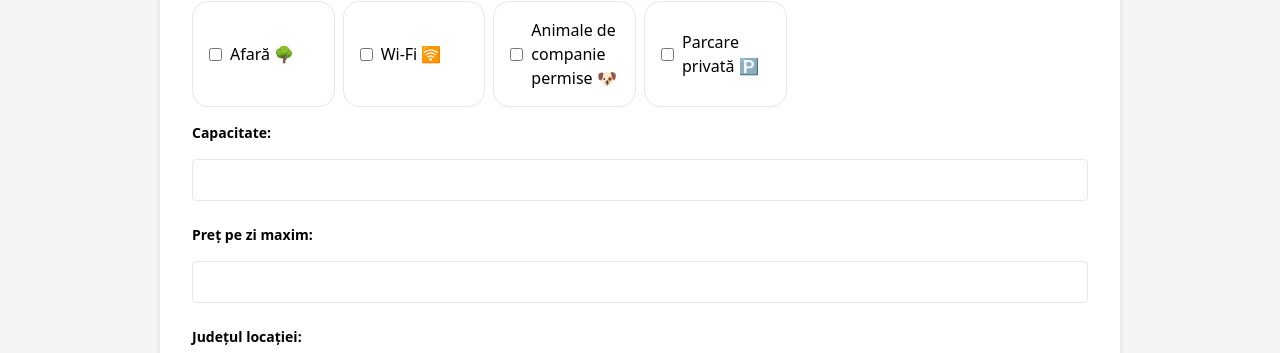
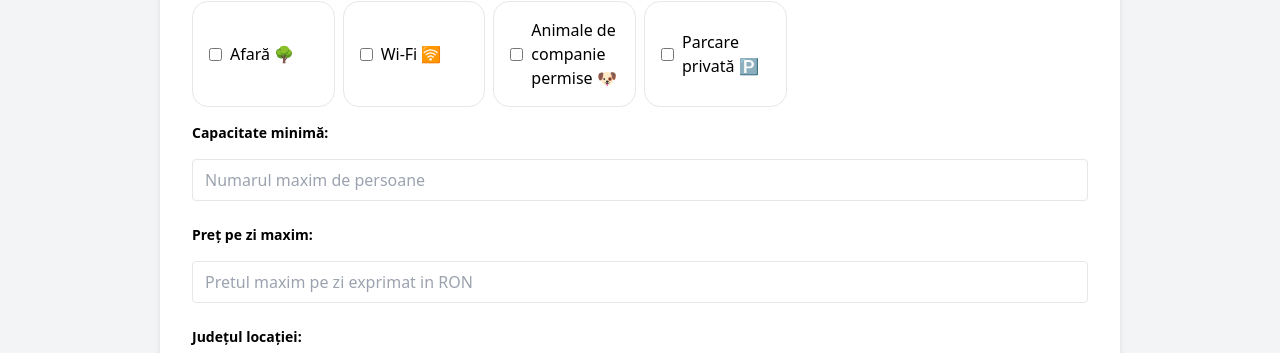
Before and after one commit to Mihaila-Tiberiu/Licenta-2024, a React (Create React App) app in the folder client/: page /listings in a window 1280 px wide. Both pictures are taken after a click on the button "Afișează Filtre". Shown: the part 423-776 px from the top of the page. Built offline with nearby package versions, Linux system fonts and the light colour scheme; no server answers.

Commit message:
implement advanced locations filtering and listings page

```diff
--- a/client/src/pages/ListingsPage.js
+++ b/client/src/pages/ListingsPage.js
@@ -5,426 +5,86 @@ import 'react-datepicker/dist/react-datepicker.css';
 import {format, isValid} from 'date-fns'
 import { CitySelect, StateSelect } from "react-country-state-city/dist/cjs";
 import { Link } from "react-router-dom";
+import axios from 'axios';
 
 const ListingsPage = () => {
 
-    let locations = [
-        {
-          "IdLocatie": 10,
-          "UtilizatorIdUtilizator": 2,
-          "Descriere": "test2",
-          "Adresa": "tes5",
-          "Nume": "test1",
-          "Oras": "Aiudul de Sus",
-          "Judet": "Alba",
-          "Rating": 1,
-          "Capacitate": 111,
-          "PretPeZi": 23,
-          "Facilitati": "Afară, Animale de companie permise",
-          "images": []
-        },
-        {
-          "IdLocatie": 11,
-          "UtilizatorIdUtilizator": 2,
-          "Descriere": "eqwewqewq",
-          "Adresa": "ewqwqeq",
-          "Nume": "yeqwygeqwewq",
-          "Oras": "eqweqw",
-          "Judet": "ewqeqweqw",
-          "Rating": 0,
-          "Capacitate": 14,
-          "PretPeZi": 15,
-          "Facilitati": "Afară, Wi-Fi, Animale de companie permise, Parcare privată",
-          "images": []
-        },
-        {
-          "IdLocatie": 12,
-          "UtilizatorIdUtilizator": 2,
-          "Descriere": "eqweqw",
-          "Adresa": "ewq",
-          "Nume": "qeqw",
-          "Oras": "weq",
-          "Judet": "ewqe",
-          "Rating": 0,
-          "Capacitate": 11,
-          "PretPeZi": 312,
-          "Facilitati": "Afară, Wi-Fi",
-          "images": []
-        },
-        {
-          "IdLocatie": 36,
-          "UtilizatorIdUtilizator": 2,
-          "Descriere": "noe2",
-          "Adresa": "noe6",
-          "Nume": "noe1",
-          "Oras": "noe5",
-          "Judet": "noe4",
-          "Rating": 0,
-          "Capacitate": 31,
-          "PretPeZi": 331,
-          "Facilitati": "Wi-Fi, Animale de companie permise, Parcare privată, Afară",
-          "images": []
-        },
-        {
-          "IdLocatie": 40,
-          "UtilizatorIdUtilizator": 2,
-          "Descriere": "",
-          "Adresa": "",
-          "Nume": "",
-          "Oras": "Bucuresti",
-          "Judet": "",
-          "Rating": 0,
-          "Capacitate": "",
-          "PretPeZi": "",
-          "Facilitati": "",
-          "images": []
-        },
-        {
-          "IdLocatie": 41,
-          "UtilizatorIdUtilizator": 2,
-          "Descriere": "",
-          "Adresa": "",
-          "Nume": "",
-          "Oras": "București",
-          "Judet": "",
-          "Rating": 0,
-          "Capacitate": "",
-          "PretPeZi": "",
-          "Facilitati": "",
-          "images": []
-        },
-        {
-          "IdLocatie": 42,
-          "UtilizatorIdUtilizator": 2,
-          "Descriere": "",
-          "Adresa": "",
-          "Nume": "",
-          "Oras": "București",
-          "Judet": "",
-          "Rating": 0,
-          "Capacitate": "",
-          "PretPeZi": "",
-          "Facilitati": "",
-          "images": []
-        },
-        {
-          "IdLocatie": 43,
-          "UtilizatorIdUtilizator": 2,
-          "Descriere": "",
-          "Adresa": "",
-          "Nume": "",
-          "Oras": "București",
-          "Judet": "",
-          "Rating": 0,
-          "Capacitate": "",
-          "PretPeZi": "",
-          "Facilitati": "",
-          "images": []
-        },
-        {
-          "IdLocatie": 44,
-          "UtilizatorIdUtilizator": 2,
-          "Descriere": "",
-          "Adresa": "",
-          "Nume": "",
-          "Oras": "București",
-          "Judet": "",
-          "Rating": 0,
-          "Capacitate": "",
-          "PretPeZi": "",
-          "Facilitati": "",
-          "images": []
-        },
-        {
-          "IdLocatie": 45,
-          "UtilizatorIdUtilizator": 2,
-          "Descriere": "",
-          "Adresa": "",
-          "Nume": "",
-          "Oras": "București",
-          "Judet": "",
-          "Rating": 0,
-          "Capacitate": "",
-          "PretPeZi": "",
-          "Facilitati": "",
-          "images": []
-        },
-        {
-          "IdLocatie": 46,
-          "UtilizatorIdUtilizator": 2,
-          "Descriere": "",
-          "Adresa": "",
-          "Nume": "",
-          "Oras": "Iași",
-          "Judet": "",
-          "Rating": 0,
-          "Capacitate": "",
-          "PretPeZi": "",
-          "Facilitati": "",
-          "images": []
-        },
-        {
-          "IdLocatie": 47,
-          "UtilizatorIdUtilizator": 2,
-          "Descriere": "",
-          "Adresa": "",
-          "Nume": "",
-          "Oras": "Iași",
-          "Judet": "",
-          "Rating": 0,
-          "Capacitate": "",
-          "PretPeZi": "",
-          "Facilitati": "",
-          "images": []
-        },
-        {
-          "IdLocatie": 48,
-          "UtilizatorIdUtilizator": 2,
-          "Descriere": "",
-          "Adresa": "",
-          "Nume": "",
-          "Oras": "Iași",
-          "Judet": "",
-          "Rating": 0,
-          "Capacitate": "",
-          "PretPeZi": "",
-          "Facilitati": "",
-          "images": []
-        },
-        {
-          "IdLocatie": 49,
-          "UtilizatorIdUtilizator": 2,
-          "Descriere": "",
-          "Adresa": "",
-          "Nume": "",
-          "Oras": "Iași",
-          "Judet": "",
-          "Rating": 0,
-          "Capacitate": "",
-          "PretPeZi": "",
-          "Facilitati": "",
-          "images": []
-        },
-        {
-          "IdLocatie": 50,
-          "UtilizatorIdUtilizator": 2,
-          "Descriere": "",
-          "Adresa": "",
-          "Nume": "",
-          "Oras": "Constanța",
-          "Judet": "",
-          "Rating": 0,
-          "Capacitate": "",
-          "PretPeZi": "",
-          "Facilitati": "",
-          "images": []
-        },
-        {
-          "IdLocatie": 51,
-          "UtilizatorIdUtilizator": 2,
-          "Descriere": "",
-          "Adresa": "",
-          "Nume": "",
-          "Oras": "Constanța",
-          "Judet": "",
-          "Rating": 0,
-          "Capacitate": "",
-          "PretPeZi": "",
-          "Facilitati": "",
-          "images": []
-        },
-        {
-          "IdLocatie": 52,
-          "UtilizatorIdUtilizator": 2,
-          "Descriere": "",
-          "Adresa": "",
-          "Nume": "",
-          "Oras": "Cluj-Napoca",
-          "Judet": "",
-          "Rating": 0,
-          "Capacitate": "",
-          "PretPeZi": "",
-          "Facilitati": "",
-          "images": []
-        },
-        {
-          "IdLocatie": 53,
-          "UtilizatorIdUtilizator": 2,
-          "Descriere": "",
-          "Adresa": "",
-          "Nume": "",
-          "Oras": "Cluj-Napoca",
-          "Judet": "",
-          "Rating": 0,
-          "Capacitate": "",
-          "PretPeZi": "",
-          "Facilitati": "",
-          "images": []
-        },
-        {
-          "IdLocatie": 54,
-          "UtilizatorIdUtilizator": 2,
-          "Descriere": "",
-          "Adresa": "",
-          "Nume": "",
-          "Oras": "Timișoara",
-          "Judet": "",
-          "Rating": 0,
-          "Capacitate": "",
-          "PretPeZi": "",
-          "Facilitati": "",
-          "images": []
-        },
-        {
-          "IdLocatie": 55,
-          "UtilizatorIdUtilizator": 2,
-          "Descriere": "",
-          "Adresa": "",
-          "Nume": "",
-          "Oras": "Timișoara",
-          "Judet": "",
-          "Rating": 0,
-          "Capacitate": "",
-          "PretPeZi": "",
-          "Facilitati": "",
-          "images": []
-        },
-        {
-          "IdLocatie": 56,
-          "UtilizatorIdUtilizator": 2,
-          "Descriere": "",
-          "Adresa": "",
-          "Nume": "",
-          "Oras": "",
-          "Judet": "",
-          "Rating": 0,
-          "Capacitate": "",
-          "PretPeZi": "",
-          "Facilitati": "",
-          "images": []
-        },
-        {
-          "IdLocatie": 57,
-          "UtilizatorIdUtilizator": 2,
-          "Descriere": "",
-          "Adresa": "",
-          "Nume": "bacau test - barlanesti",
-          "Oras": "Bârsăneşti",
-          "Judet": "Bacău County",
-          "Rating": 0,
-          "Capacitate": "",
-          "PretPeZi": "",
-          "Facilitati": "",
-          "images": []
-        },
-        {
-          "IdLocatie": 58,
-          "UtilizatorIdUtilizator": 2,
-          "Descriere": "",
-          "Adresa": "",
-          "Nume": "",
-          "Oras": "",
-          "Judet": "Bihor County",
-          "Rating": 0,
-          "Capacitate": "",
-          "PretPeZi": "",
-          "Facilitati": "",
-          "images": []
-        },
-        {
-          "IdLocatie": 59,
-          "UtilizatorIdUtilizator": 2,
-          "Descriere": "",
-          "Adresa": "",
-          "Nume": "",
-          "Oras": "",
-          "Judet": "Bihor County",
-          "Rating": 0,
-          "Capacitate": "",
-          "PretPeZi": "",
-          "Facilitati": "",
-          "images": []
-        },
-        {
-          "IdLocatie": 60,
-          "UtilizatorIdUtilizator": 2,
-          "Descriere": "",
-          "Adresa": "",
-          "Nume": "",
-          "Oras": "",
-          "Judet": "Alba",
-          "Rating": 0,
-          "Capacitate": "",
-          "PretPeZi": "",
-          "Facilitati": "",
-          "images": []
-        },
-        {
-          "IdLocatie": 61,
-          "UtilizatorIdUtilizator": 2,
-          "Descriere": "a",
-          "Adresa": "a",
-          "Nume": "a",
-          "Oras": "Aiud",
-          "Judet": "Alba",
-          "Rating": 0,
-          "Capacitate": 110,
-          "PretPeZi": 111,
-          "Facilitati": "Wi-Fi",
-          "images": []
-        }
-      ]
+    const navigate = useNavigate();
+    const [minRating, setMinRating] = useState(0);
+    const [searchTerm, setSearchTerm] = useState('');
+    const [facilitati, setFacilitati] = useState([]);
+    const [capacity, setCapacity] = useState('');
+    const [pricePerDay, setPricePerDay] = useState('');
+    const [showFilters, setShowFilters] = useState(false);
+
+    const [startDate, setStartDate] = useState('');
+    const [endDate, setEndDate] = useState('');
+    const [startDateFormatted, setStartDateFormatted] = useState('');
+    const [endDateFormatted, setEndDateFormatted] = useState('');
+
+    const [judet, setJudet] = useState('');
+    const [oras, setOras] = useState('');
+    const countryid = 181;
+    const [stateId, setStateId] = useState('');
+
+    const [filteredFinalLocations, setFilteredFinalLocations] = useState([]);
+
+    useEffect(() => {
+        const fetchFilteredLocations = async () => {
+            try {
+                // Extract parameters from the URL
+                const urlParams = new URLSearchParams(window.location.search);
+                const Judet = urlParams.get('Judet');
+                const MinCapacitate = urlParams.get('MinCapacitate');
+                const startDate = urlParams.get('startDate');
+                const endDate = urlParams.get('endDate');
+                const WordsInDescription = urlParams.get('WordsInDescription');
+                const WordsInFacilities = urlParams.get('WordsInFacilities');
+                const MinRating = urlParams.get('MinRating');
+                const MaxPretPeZi = urlParams.get('MaxPretPeZi');
+                const Oras = urlParams.get('Oras');
+
+                // Construct params object to pass to Axios GET request
+                const params = {
+                    Judet,
+                    MinCapacitate,
+                    startDate,
+                    endDate,
+                    WordsInDescription,
+                    WordsInFacilities,
+                    MinRating,
+                    MaxPretPeZi,
+                    Oras
+                };
+                console.log(params);
+
+                const response = await axios.get('/filterLocations', { params });
+                if (!response.data || !Array.isArray(response.data)) {
+                    throw new Error('Invalid data format for locations');
+                }
+
+                const locationsWithImages = await Promise.all(response.data.map(async location => {
+                    const imageResponse = await axios.get(`/getImageUrls/${location.IdLocatie}`);
+                    if (imageResponse.data && Array.isArray(imageResponse.data)) {
+                        location.images = imageResponse.data.map(url => ({ URLimagine: url }));
+                    } else {
+                        location.images = [];
+                    }
+                    return location;
+                }));
+
+                setFilteredFinalLocations(locationsWithImages);
+            } catch (error) {
+                console.error('Error fetching filtered locations:', error.message);
+            }
+        };
+
+        fetchFilteredLocations();
+    }, []);
 
 
-
-    const navigate = useNavigate();
-    const [minRating, setMinRating] = useState(0);
-    const [searchTerm, setSearchTerm] = useState(null);
-    const [facilitati, setFacilitati] = useState([]);
-    const [capacity, setCapacity] = useState(null);
-    const [pricePerDay, setPricePerDay] = useState(null);
-    const [showFilters, setShowFilters] = useState(false);
-
-    const [startDate, setStartDate] = useState(null);
-    const [endDate, setEndDate] = useState(null);
-    const [startDateFormatted, setStartDateFormatted] = useState(null);
-    const [endDateFormatted, setEndDateFormatted] = useState(null);
-
-    const [judet, setJudet] = useState(null);
-    const [oras, setOras] = useState(null);
-    const countryid = 181;
-    const [stateId, setStateId] = useState(null);
-
-    const [filteredLocations, setFilteredLocations] = useState([]);
-
-    useEffect(() => {
-    // Extracting parameters from the URL
-    const urlParams = new URLSearchParams(window.location.search);
-    console.log(urlParams);
-
-    // Define a function to check if a parameter exists and is valid
-    const isValidParam = (paramName, locationValue) => {
-        const paramValue = urlParams.get(paramName);
-        return !paramValue || locationValue === paramValue || paramValue === "null";
-    };
-
-    const isValidCapacitate = (paramName, locationValue) => {
-        const paramValue = urlParams.get(paramName);
-        return !paramValue || parseInt(locationValue) >= parseInt(paramValue) || paramValue === "null";
-    }
-
-    // Update the state with filtered locations
-    setFilteredLocations(locations.filter(location => {
-        return isValidParam("Judet", location.Judet) &&
-            isValidCapacitate("Capacitate", location.Capacitate) &&
-            isValidParam("Oras", location.Oras);
-                // TODO: add all parameters
-        }));
-    }, []);
-
-    const handleSearch = (event) => {
+    const handleSearchTerm = (event) => {
         setSearchTerm(event.target.value);
-        // You can implement search functionality here
     };
 
     function handleCbClick(ev) {
@@ -441,13 +101,13 @@ const ListingsPage = () => {
 
     const handleSubmit = (event) => {
         navigate(`/listings?Judet=${judet}`
-        +`&Capacitate=${capacity}`
+        +`&MinCapacitate=${capacity}`
         +`&startDate=${startDateFormatted}`
         +`&endDate=${endDateFormatted}`
         +`&WordsInDescription=${searchTerm}`
-        +`&WordsInFacilities=${facilitati.length ===  0 ? null : facilitati.join(", ")}`
-        +`&Rating=${minRating}`
-        +`&PretPeZi=${pricePerDay}`
+        +`&WordsInFacilities=${facilitati.length ===  0 ? '' : facilitati.join(", ")}`
+        +`&MinRating=${minRating}`
+        +`&MaxPretPeZi=${pricePerDay}`
         +`&Oras=${oras}`);
         window.location.reload();
     };
@@ -501,7 +161,7 @@ const ListingsPage = () => {
                 <input
                     type="text"
                     value={searchTerm}
-                    onChange={handleSearch}
+                    onChange={handleSearchTerm}
                     placeholder='Separă cuvintele cheie prin virgulă (ex: însorit, minunat)'
                     className="input-box"
                 />
@@ -531,13 +191,14 @@ const ListingsPage = () => {
                 </div>
                 <div className="mb-4">
                 <label className="block  text-sm font-bold mb-2">
-                    Capacitate:
+                    Capacitate minimă:
                 </label>
                 <input
                     type="number"
                     value={capacity}
                     onChange={(e) => setCapacity(e.target.value)}
                     className="input-box"
+                    placeholder='Numarul maxim de persoane'
                 />
                 </div>
                 <div className="mb-4">
@@ -549,6 +210,7 @@ const ListingsPage = () => {
                     value={pricePerDay}
                     onChange={(e) => setPricePerDay(e.target.value)}
                     className="input-box"
+                    placeholder='Pretul maxim pe zi exprimat in RON'
                 />
                 </div>
                 <div>
@@ -593,7 +255,7 @@ const ListingsPage = () => {
         </div>
         )}
         <div className="w-2/4 mx-auto">
-        {filteredLocations.length > 0 && filteredLocations.map(location => (
+        {filteredFinalLocations.length > 0 && filteredFinalLocations.map(location => (
             <Link to={'/listings/'+location.IdLocatie} key={location.IdLocatie} className="bg-gray-200 p-4 rounded-2xl flex gap-4 mt-4 cursor-pointer border-2 border-gray-300 shadow-lg relative">
                 <div className="bg-gray-300 w-48 h-48 rounded-2xl border overflow-hidden relative">
                     {location.images.length > 0 && (
```
Also changed, not shown: client/src/pages/IndexPage.js (+4 -9 lines), 2 other files (tests, documents, lock files or other folders).
